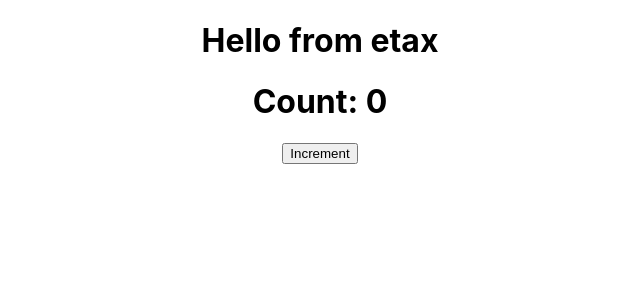
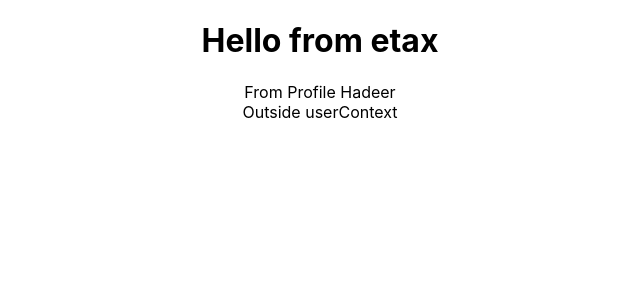
Before and after one commit to hadeer-khaled/Learn-React, a React (Create React App) app: page / in a window 1280 px wide. Shown: the top 300 px of the page, without its empty margins (320-960 px from the left). Built offline with nearby package versions, Linux system fonts and the light colour scheme.

Commit message:
useContext

```diff
--- a/src/App.js
+++ b/src/App.js
@@ -1,13 +1,13 @@
 import 'App.css';
 import Product from "components/Product/Product"
-import Callback from "hooks/Callback/Callback"
+import Context from "hooks/Context/Context"
 function App() {
   return (
     <div className="App">
       <h1>Hello from etax</h1>
       {/* <Product></Product> */}
 
-      <Callback></Callback>
+      <Context></Context>
     </div>
   );
 }
--- /dev/null
+++ b/src/hooks/Context/Context.js
@@ -0,0 +1,18 @@
+import {useState} from 'react'
+import UserContext from './UserContext'
+import User from  './User'
+function Context() {
+    const [user , SetUser] = useState('Hadeer')
+    const userValues ={user}
+    return (
+        <>
+        <UserContext.Provider value = {userValues} >
+            <User></User>
+        </UserContext.Provider>
+         <div>Outside userContext</div>
+        </>
+
+    );
+  }
+
+  export default Context;
--- /dev/null
+++ b/src/hooks/Context/Profile.js
@@ -0,0 +1,12 @@
+import {useContext} from 'react'
+import UserContext from './UserContext'
+
+function Profile() {
+    const {user} = useContext(UserContext)
+    return (
+      <div >
+            From Profile {user}
+      </div>
+    );
+  }
+export default Profile;
--- /dev/null
+++ b/src/hooks/Context/User.js
@@ -0,0 +1,12 @@
+import {useContext} from 'react'
+import UserContext from './UserContext'
+import Profile from './Profile'
+
+function User() {
+    return (
+      <Profile >
+
+      </Profile>
+    );
+  }
+export default User;
--- /dev/null
+++ b/src/hooks/Context/UserContext.js
@@ -0,0 +1,5 @@
+import {createContext} from "react"
+
+const UserContext = createContext(null);
+
+export default UserContext
```
